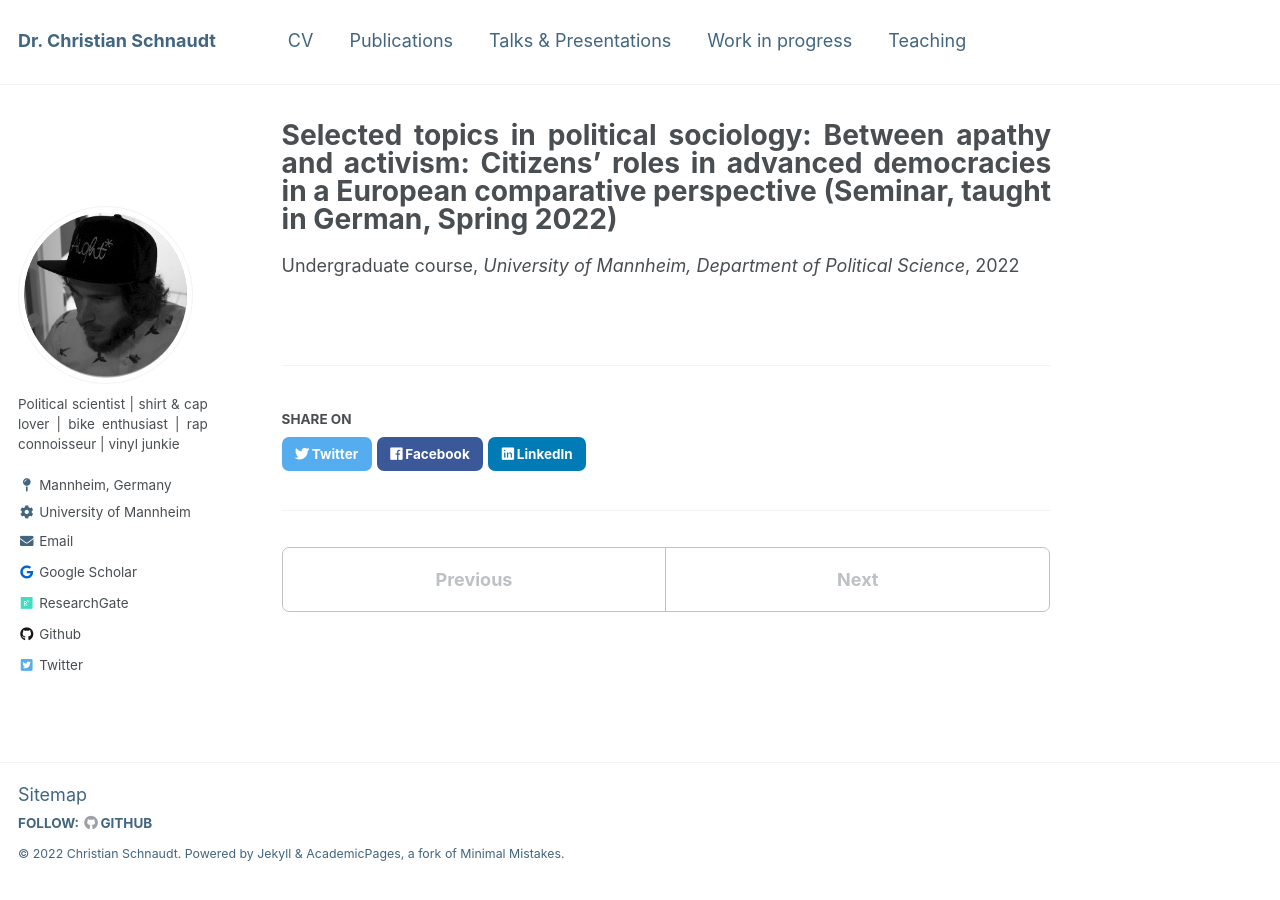
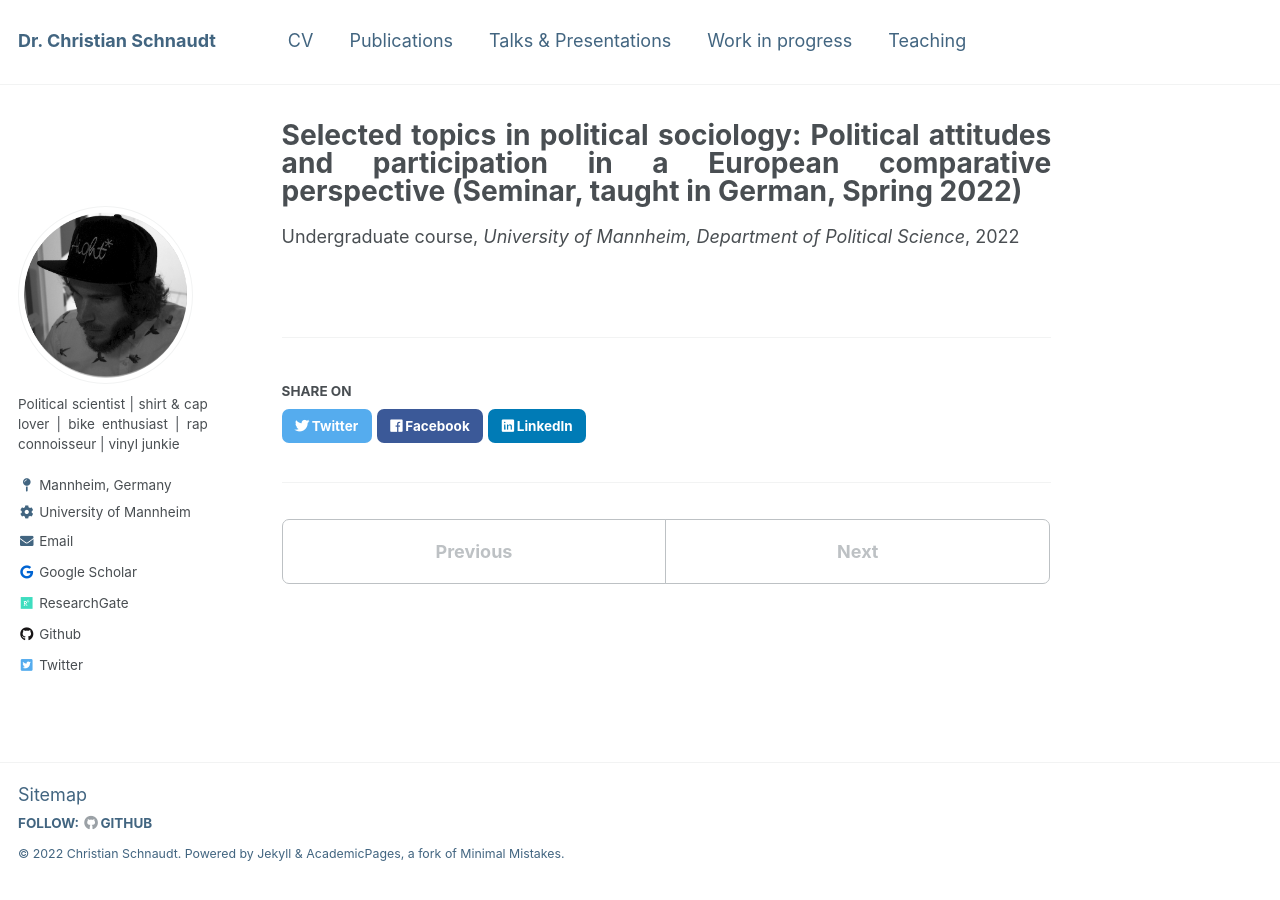
Before and after one commit to cschnaudt/cschnaudt.github.io, a Jekyll site: the page built from _teaching/2022-spring-seminar1.md, in a window 1280 px wide. Built offline with Jekyll 4.4.1, drawn with Linux system fonts in a browser that asks for light colours.

Commit message:
Update 2022-spring-seminar1.md

```diff
--- a/_teaching/2022-spring-seminar1.md
+++ b/_teaching/2022-spring-seminar1.md
@@ -1,5 +1,5 @@
 ---
-title: "Selected topics in political sociology: Between apathy and activism: Citizens' roles in advanced democracies in a European comparative perspective (Seminar, taught in German, Spring 2022)"
+title: "Selected topics in political sociology: Political attitudes and participation in a European comparative perspective (Seminar, taught in German, Spring 2022)"
 collection: teaching
 type: "Undergraduate course"
 permalink: /teaching/2022-spring-seminar1
```
